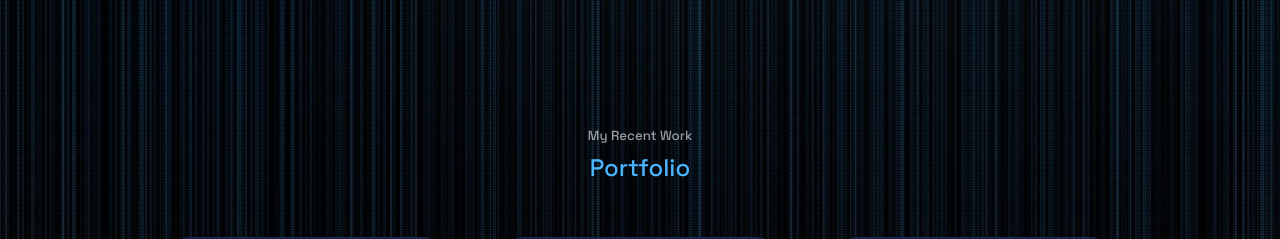
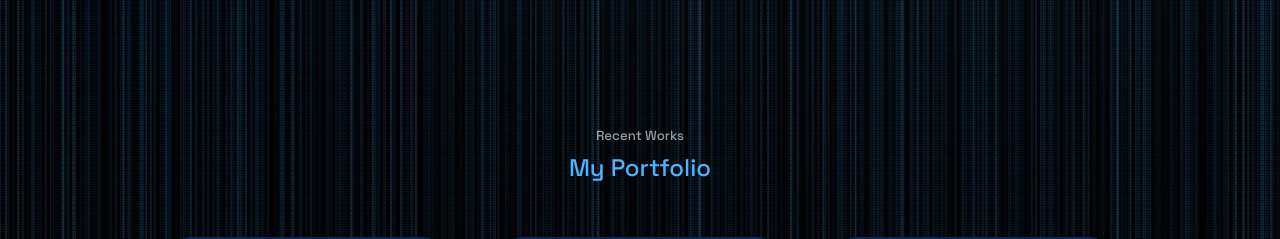
Before and after one commit to Felix-Barosio/Portfolio, a React (Create React App) app: page / in a window 1280 px wide. Shown: the part 1660-1899 px from the top of the page. Built offline with nearby package versions, Linux system fonts and the light colour scheme.

Commit message:
Updated headers

```diff
--- a/src/components/Portfolio/Portfolio.js
+++ b/src/components/Portfolio/Portfolio.js
@@ -78,8 +78,8 @@ const Portfolio = () => {
 
     return (
         <section id="portfolio">
-            <h5>My Recent Work</h5>
-            <h2>Portfolio</h2>
+            <h5>Recent Works</h5>
+            <h2>My Portfolio</h2>
 
             <div className="container portfolio_container">{renderProjects}</div>
         </section>
```
